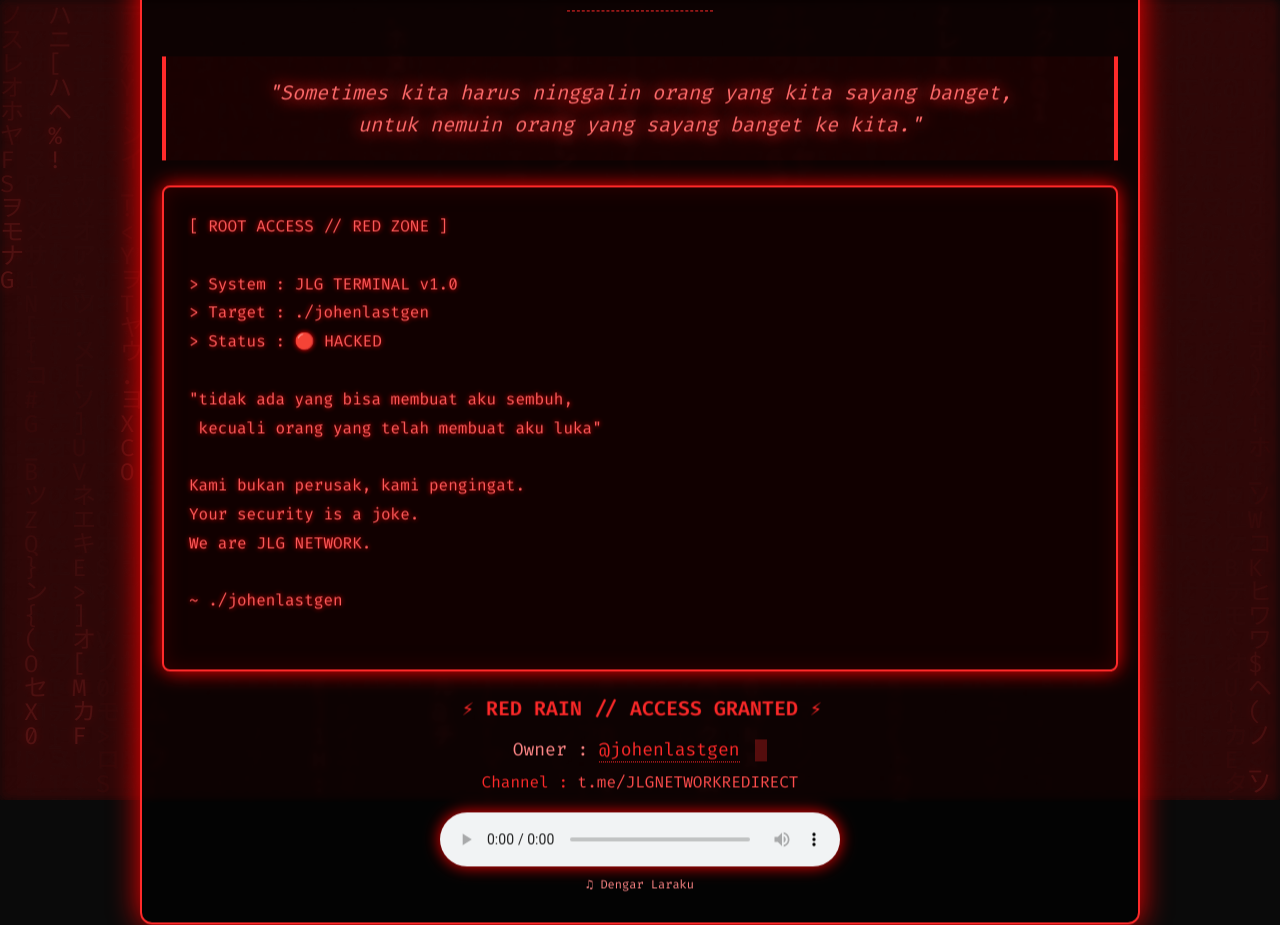
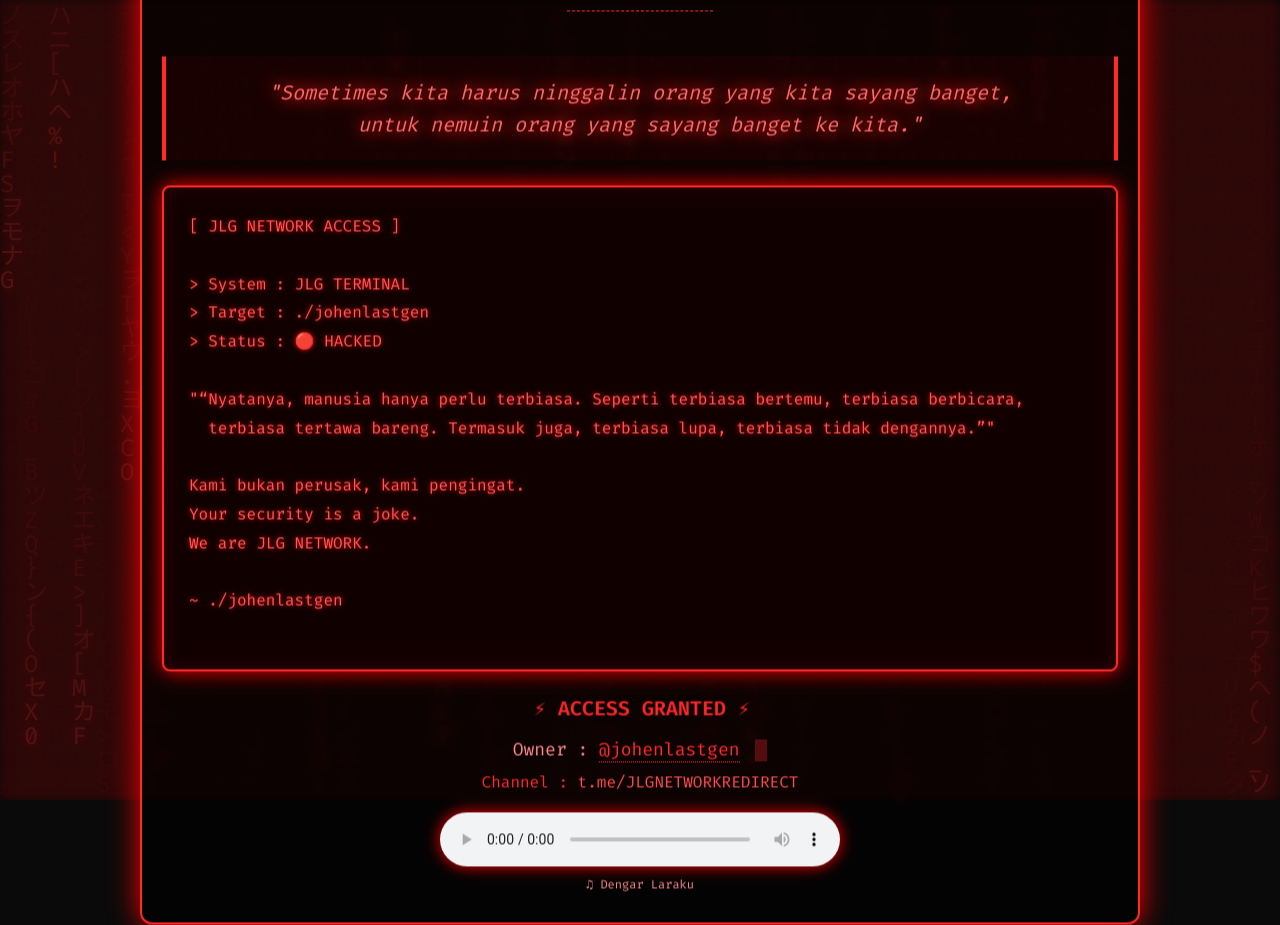
Before and after one commit to HOAKKKK/apiserver, a PHP site: page / in a window 1280 px wide. Run offline with PHP 8.4, Linux system fonts and the light colour scheme.

Commit message:
Update quotes and terminal access messages

```diff
--- a/index.php
+++ b/index.php
@@ -194,19 +194,19 @@
         <!-- Quote pertama -->
         <div class="quote">
             "Sometimes kita harus ninggalin orang yang kita sayang banget,<br>
-            untuk nemuin orang yang sayang banget ke kita."
+             untuk nemuin orang yang sayang banget ke kita."
         </div>
 
         <div class="terminal">
             <pre>
-[ ROOT ACCESS // RED ZONE ]
+[ JLG NETWORK ACCESS ]
 
-> System : JLG TERMINAL v1.0
+> System : JLG TERMINAL
 > Target : ./johenlastgen
 > Status : 🔴 HACKED
 
-"tidak ada yang bisa membuat aku sembuh,
- kecuali orang yang telah membuat aku luka"
+"“Nyatanya, manusia hanya perlu terbiasa. Seperti terbiasa bertemu, terbiasa berbicara,
+  terbiasa tertawa bareng. Termasuk juga, terbiasa lupa, terbiasa tidak dengannya.”"
 
 Kami bukan perusak, kami pengingat.
 Your security is a joke.
@@ -217,7 +217,7 @@ We are JLG NETWORK.
         </div>
 
         <div class="glitch">
-            ⚡ RED RAIN // ACCESS GRANTED ⚡
+            ⚡ ACCESS GRANTED ⚡
         </div>
 
         <div class="owner">
```
